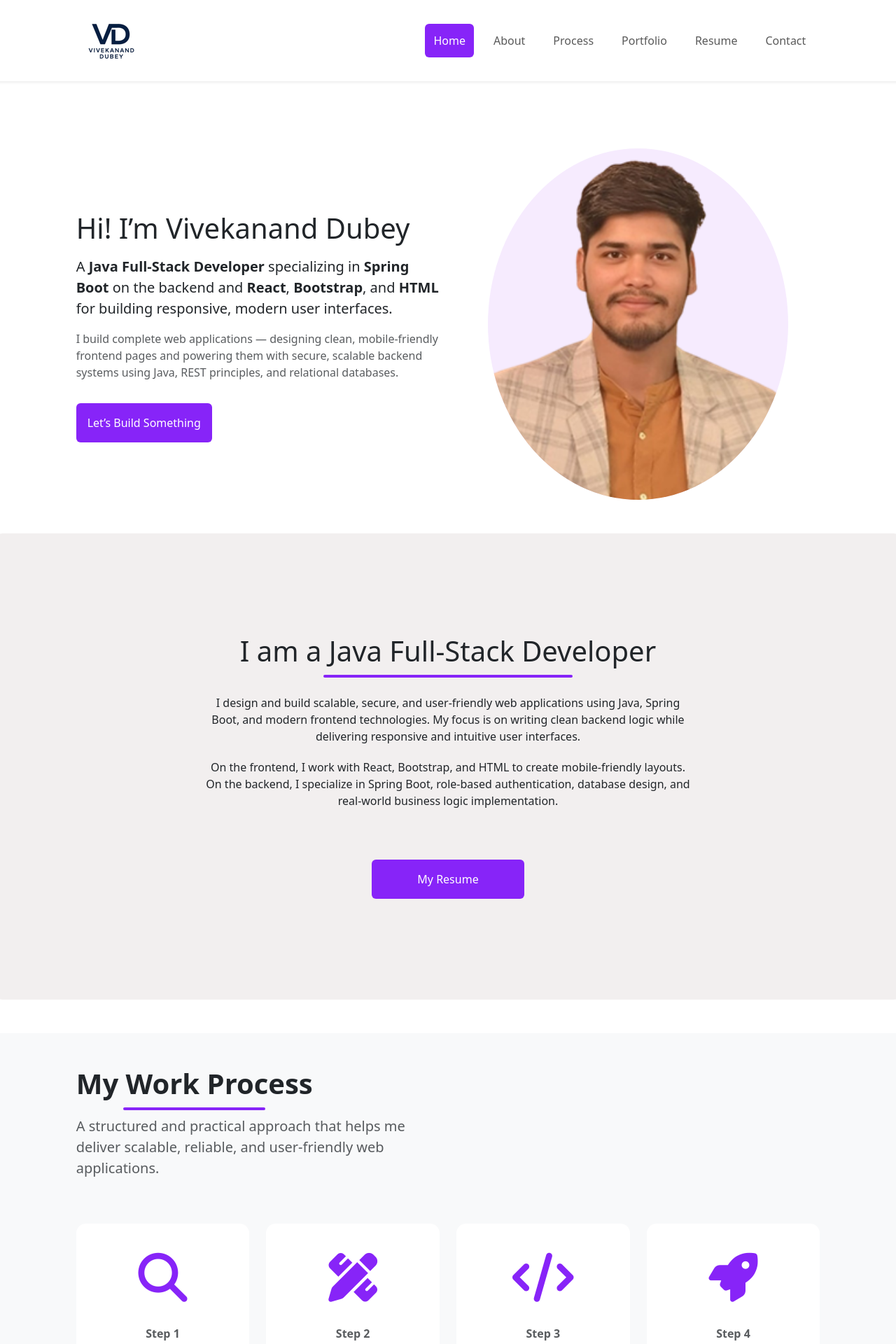
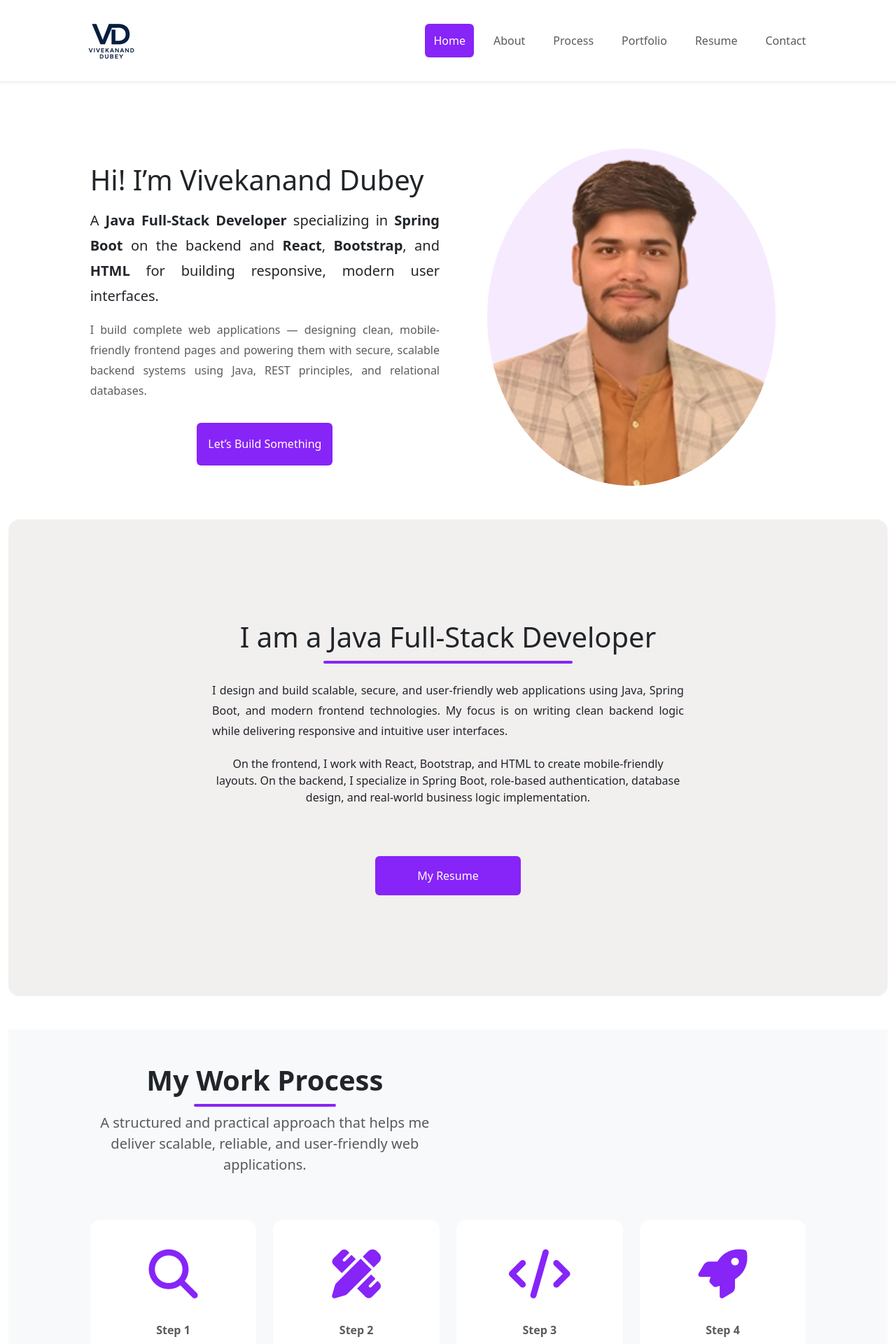
Before and after one commit to vdubey92928/portfolio-react, a React (Vite) app: page / in a window 1280 px wide. Shown: the top 1920 px of the page at 70% size. Built offline with nearby package versions, Linux system fonts and the light colour scheme.

Commit message:
icons and margin and text-responsiveness is update

```diff
--- a/index.html
+++ b/index.html
@@ -6,6 +6,7 @@
   <link rel="icon" type="image/svg+xml" href="/vite.svg" />
   <meta name="viewport" content="width=device-width, initial-scale=1.0" />
   <link rel="stylesheet" href="https://cdnjs.cloudflare.com/ajax/libs/font-awesome/6.5.1/css/all.min.css" />
+
   <title>portfolio</title>
 </head>
 
--- a/src/App.jsx
+++ b/src/App.jsx
@@ -1,5 +1,6 @@
 import { Routes, Route } from "react-router-dom";
 
+import 'bootstrap-icons/font/bootstrap-icons.css';
 
 // NEW PAGE
 import Project from "./pages/Project";
--- a/src/index.css
+++ b/src/index.css
@@ -212,3 +212,8 @@ html {
   border: 0px solid;
   border-bottom: 1px solid #8724f8;
 }
+
+.text-responsive {
+  text-align: justify;
+  line-height: 1.8;
+}
--- a/src/pages/Home.jsx
+++ b/src/pages/Home.jsx
@@ -66,19 +66,19 @@ const projects = [
 const Home = () => {
     return (
         <>
-            <div className="container-fluid p-0">
+            <div className="container-fluid p-0 px-4">
 
                 <section id="home" className="scroll-section">
                     <div className="row my-5 pt-5" id="home">
                         <div className="col-sm-10 mx-auto">
                             <div className="row align-items-center">
 
-                                <div className="col-sm-6">
+                                <div className="col-sm-6 text-responsive">
                                     <h1 className="my-2">
                                         Hi! I’m Vivekanand Dubey
                                     </h1>
 
-                                    <p className="my-3 fs-5">
+                                    <p className="my-3 fs-5 ">
                                         A <strong>Java Full-Stack Developer</strong> specializing in
                                         <strong> Spring Boot</strong> on the backend and
                                         <strong> React</strong>, <strong>Bootstrap</strong>, and
@@ -91,9 +91,11 @@ const Home = () => {
                                         systems using Java, REST principles, and relational databases.
                                     </p>
 
-                                    <button className="bg-voilet p-3 rounded-2 border-0 mt-3">
-                                        Let’s Build Something
-                                    </button>
+                                    <div className='text-center'>
+                                        <button className="bg-voilet p-3 rounded-2 border-0 my-3 ">
+                                            Let’s Build Something
+                                        </button>
+                                    </div>
                                 </div>
 
                                 <div className="col-sm-5 mx-auto">
@@ -111,7 +113,7 @@ const Home = () => {
                     </div>
                 </section>
 
-                <section id="about" className="scroll-section">
+                <section id="about" className="scroll-section text-justify">
                     <div className="row bg-lightgray rounded-4 py-5 my-5">
                         <div className="col-sm-10 mx-auto py-5">
                             <div className="row py-5 align-items-center text-center">
@@ -121,14 +123,14 @@ const Home = () => {
                                         I am a Java Full-Stack Developer
                                     </h1>
 
-                                    <p className="pt-3">
+                                    <p className="pt-3 text-responsive">
                                         I design and build scalable, secure, and user-friendly web applications
                                         using Java, Spring Boot, and modern frontend technologies.
                                         My focus is on writing clean backend logic while delivering responsive
                                         and intuitive user interfaces.
                                     </p>
 
-                                    <p className="pt-1">
+                                    <p className="pt-1 text-justify">
                                         On the frontend, I work with React, Bootstrap, and HTML to create
                                         mobile-friendly layouts. On the backend, I specialize in Spring Boot,
                                         role-based authentication, database design, and real-world business logic
@@ -159,8 +161,8 @@ const Home = () => {
 
                             {/* SECTION HEADER */}
                             <div className="row mb-5">
-                                <div className="col-md-6">
-                                    <h1 className="fw-bold title">My Work Process</h1>
+                                <div className="col-md-6 text-center">
+                                    <h1 className="fw-bold title ">My Work Process</h1>
                                     <p className="text-muted fs-5">
                                         A structured and practical approach that helps me deliver
                                         scalable, reliable, and user-friendly web applications.
@@ -183,7 +185,7 @@ const Home = () => {
                                                     Step {i + 1}
                                                 </span>
                                                 <h4 className="mt-2 fw-bold">{step.title}</h4>
-                                                <p className="text-secondary mt-3">
+                                                <p className="text-secondary  mt-3">
                                                     {step.desc}
                                                 </p>
                                             </div>
@@ -220,7 +222,7 @@ const Home = () => {
                                                 />
                                             </div>
 
-                                            <div className="card-body d-flex flex-column text-start">
+                                            <div className="card-body d-flex flex-column text-center">
                                                 <h5 className="fw-bold">{project.title}</h5>
 
                                                 <p className="text-secondary small mt-2">
```
